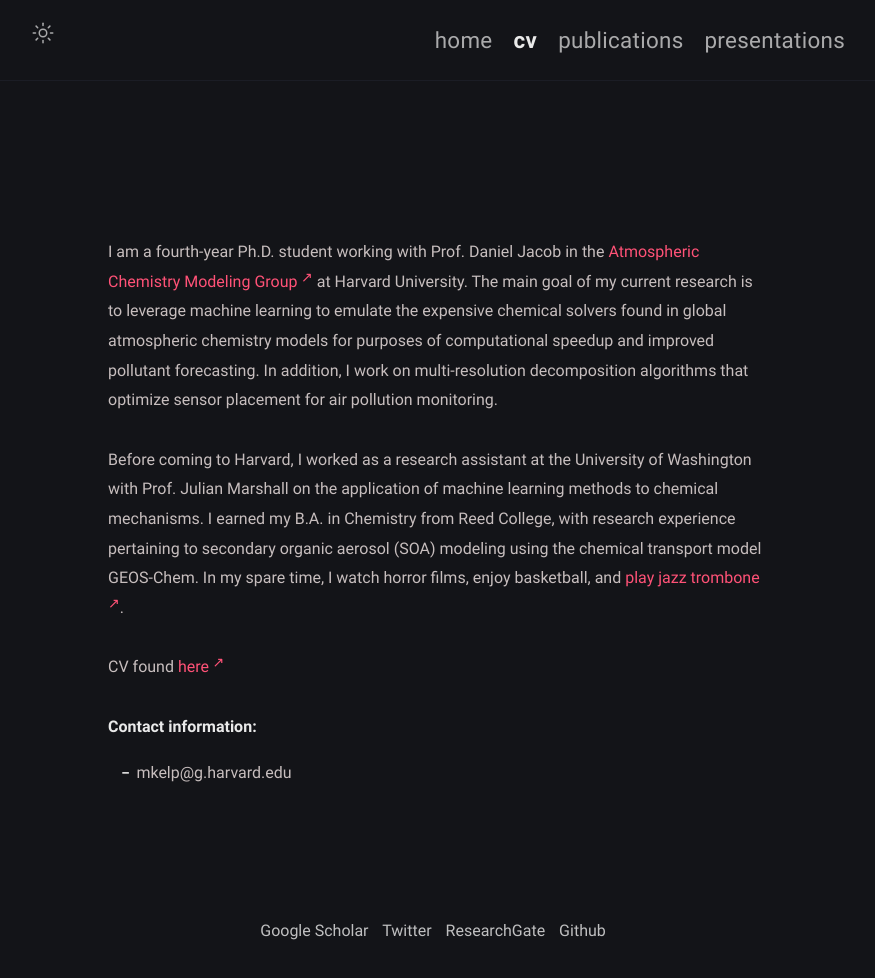
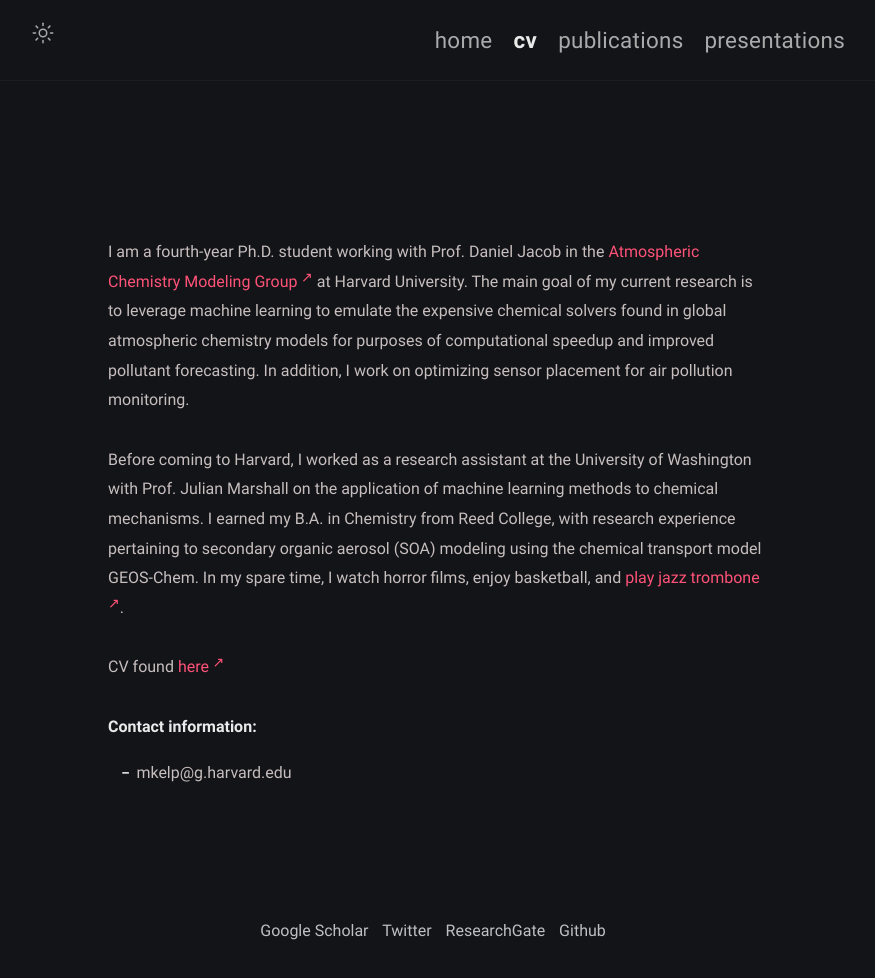
Before and after one commit to mkelp/mkelp.github.io, a Jekyll site: the page built from CV.md, in a window 1280 px wide. Shown: the whole page, without its empty margins (202-1077 px from the left). Built offline with Jekyll 4.4.1, drawn with Linux system fonts in a browser that asks for light colours.

Commit message:
remove proj for now2

```diff
--- a/CV.md
+++ b/CV.md
@@ -5,7 +5,7 @@ layout: page
 excerpt: Makoto Kelp CV
 comments: false
 ---
-I am a fourth-year Ph.D. student working with Prof. Daniel Jacob in the [Atmospheric Chemistry Modeling Group](http://acmg.seas.harvard.edu/index.html){:target="_blank"} at Harvard University. The main goal of my current research is to leverage machine learning to emulate the expensive chemical solvers found in global atmospheric chemistry models for purposes of computational speedup and improved pollutant forecasting. In addition, I work on multi-resolution decomposition algorithms that optimize sensor placement for air pollution monitoring.
+I am a fourth-year Ph.D. student working with Prof. Daniel Jacob in the [Atmospheric Chemistry Modeling Group](http://acmg.seas.harvard.edu/index.html){:target="_blank"} at Harvard University. The main goal of my current research is to leverage machine learning to emulate the expensive chemical solvers found in global atmospheric chemistry models for purposes of computational speedup and improved pollutant forecasting. In addition, I work on optimizing sensor placement for air pollution monitoring.
 
 Before coming to Harvard, I worked as a research assistant at the University of Washington with Prof. Julian Marshall on the application of machine learning methods to chemical mechanisms. I earned my B.A. in Chemistry from Reed College, with research experience pertaining to secondary organic aerosol (SOA) modeling using the chemical transport model GEOS-Chem. In my spare time, I watch horror films, enjoy basketball, and [play jazz trombone](https://soundcloud.com/philosophytalk/it-dont-mean-a-thing-from-your-lying-eyes-112915){:target="_blank"}.
 
```
